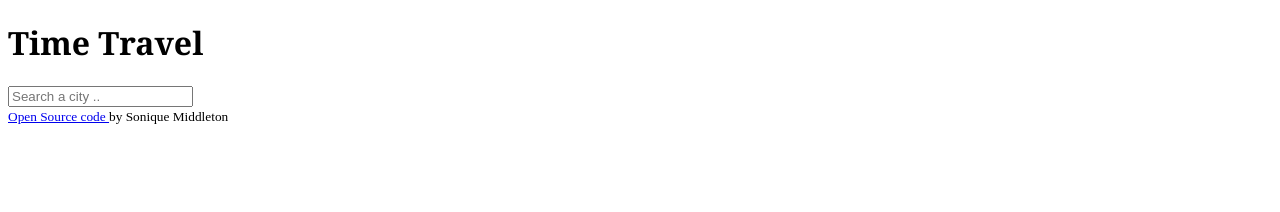
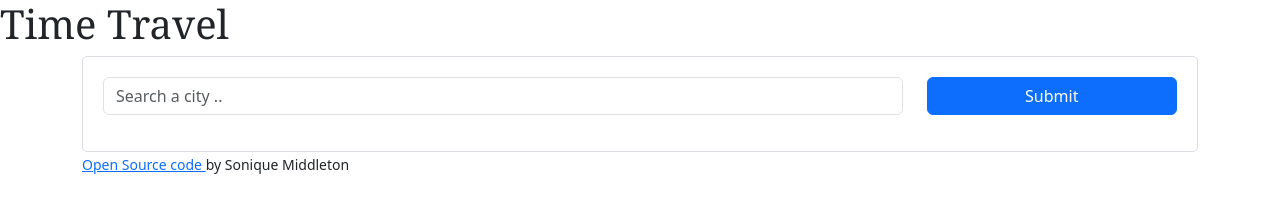
Before and after one commit to soniqmidd/TimeTravel, a plain HTML site: page index.html in a window 1280 px wide. Drawn offline with nearby package versions, Linux system fonts and the light colour scheme.

Commit message:
Updated search index and css

```diff
--- a/index.html
+++ b/index.html
@@ -3,12 +3,24 @@
   <head>
     <meta charset="UTF-8" />
     <meta name="viewport" content="width=device-width, initial-scale=1.0" />
+    <link
+      href="https://cdn.jsdelivr.net/npm/bootstrap@5.3.0/dist/css/bootstrap.min.css"
+      rel="stylesheet"
+      integrity="sha384-9ndCyUaIbzAi2FUVXJi0CjmCapSmO7SnpJef0486qhLnuZ2cdeRhO02iuK6FUUVM"
+      crossorigin="anonymous"
+    />
+    <script src="https://unpkg.com/axios/dist/axios.min.js"></script>
     <title>Time Travel</title>
     <link rel="stylesheet" href="src/style.css" />
   </head>
   <body>
     <h1>Time Travel</h1>
     <div class="container">
+      <div class="weather-app-wrapper">
+        <div class="weather-app">
+          <form id="search-form" class="mb-3">
+            <div class="row">
+              <div class="col-9">
                 <input
                   type="search"
                   placeholder="Search a city .."
@@ -17,12 +29,26 @@
                   autocomplete="off"
                 />
               </div>
+
+              <div class="col-3">
+                <input
+                  type="submit"
+                  value="Submit"
+                  class="btn btn-primary w-100"
+                />
+              </div>
+            </div>
+          </form>
+        </div>
+
         <small>
           <a href="https://github.com/soniqmidd/TimeTravel" target="_blank">
             Open Source code
           </a>
           by Sonique Middleton
         </small>
+      </div>
+    </div>
 
     <script src="src/script.js"></script>
   </body>
--- a/src/style.css
+++ b/src/style.css
@@ -1,3 +1,14 @@
 h1 {
   font-family: Georgia;
 }
+
+.weather-app-weather {
+  max-width: 600px;
+  margin: 30px auto;
+}
+
+.weather-app {
+  padding: 20px;
+  border: 1px solid #dadde1;
+  border-radius: 5px;
+}
```
Lines whose indentation alone changed are shown as unchanged.
